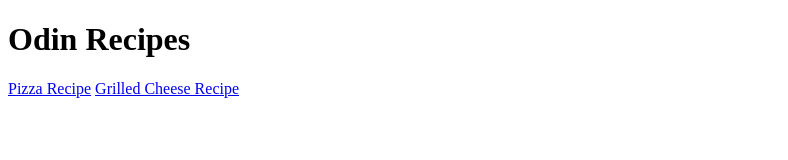
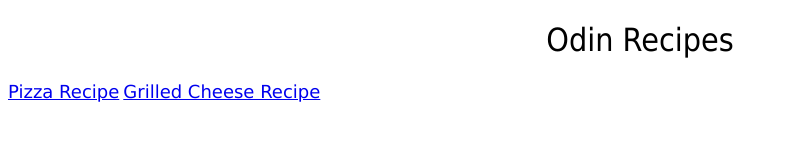
Before and after one commit to MeadowOwner/Recipes, a plain HTML site: page index.html in a window 1280 px wide. Shown: the whole page, without its empty margins (0-788 px from the left). Drawn offline with Linux system fonts and the light colour scheme.

Commit message:
Added css file for landing page and linked page to css file

```diff
--- a/index.html
+++ b/index.html
@@ -3,10 +3,11 @@
 <head>
     <meta charset="UTF-8">
     <title>Recipe Project (Odin Project)</title>
+    <link rel = "stylesheet" href="styles.css" />
 </head>
 <body>
     <h1>Odin Recipes</h1>
-    <a href="./recipes/pizza.html">Pizza Recipe</a>
-    <a href="./recipes/grilled_cheese.html">Grilled Cheese Recipe</a>
+    <a class = "pizza" href="./recipes/pizza.html">Pizza Recipe</a>
+    <a class = "gCheese" href="./recipes/grilled_cheese.html">Grilled Cheese Recipe</a>
 </body>
 </html>
--- /dev/null
+++ b/styles.css
@@ -0,0 +1,17 @@
+a{
+    font-family: Verdana, Geneva, Tahoma, sans-serif;
+    font-size: large;
+    font-weight:300;
+}
+h1{
+    font-family: Tahoma, Geneva, Verdana, sans-serif;
+    font-size: xx-large;
+    font-weight: 570;
+    text-align: center;
+}
+.pizza{
+    text-align: left;
+}
+.gCheese{
+    text-align: right;
+}
```
